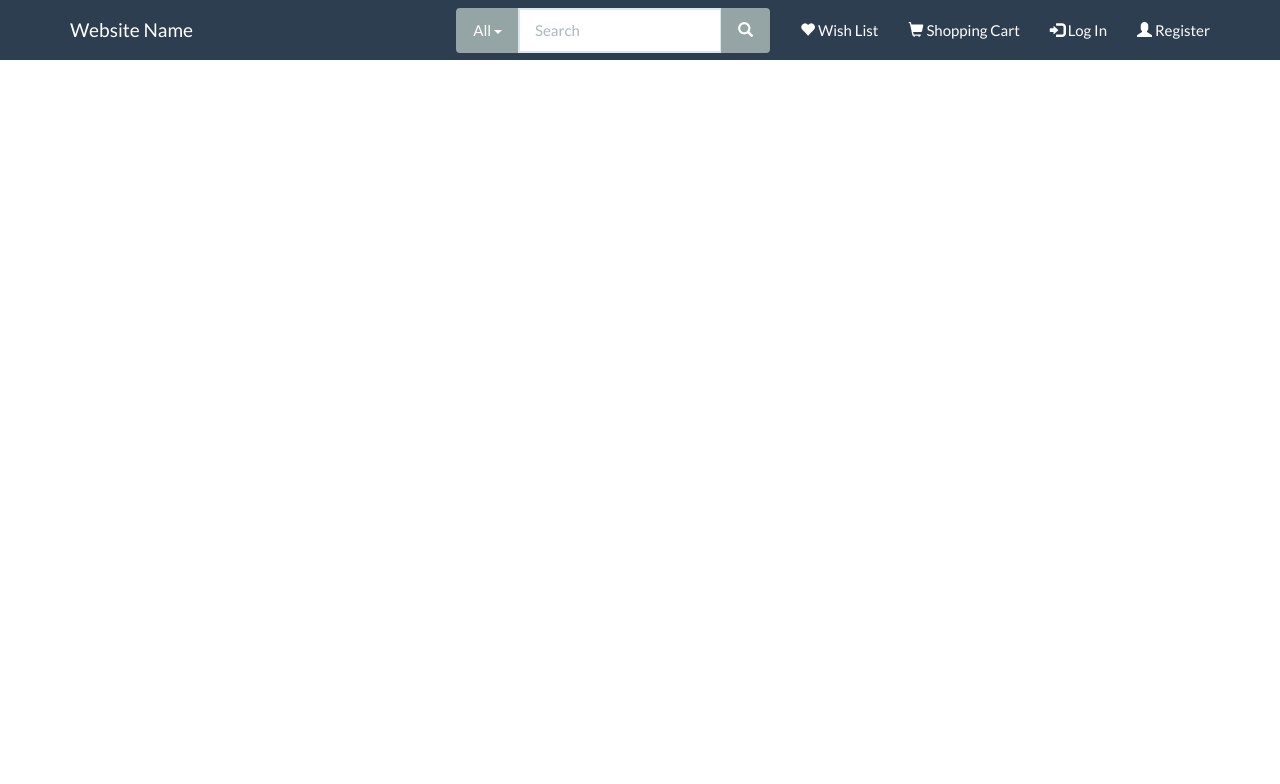
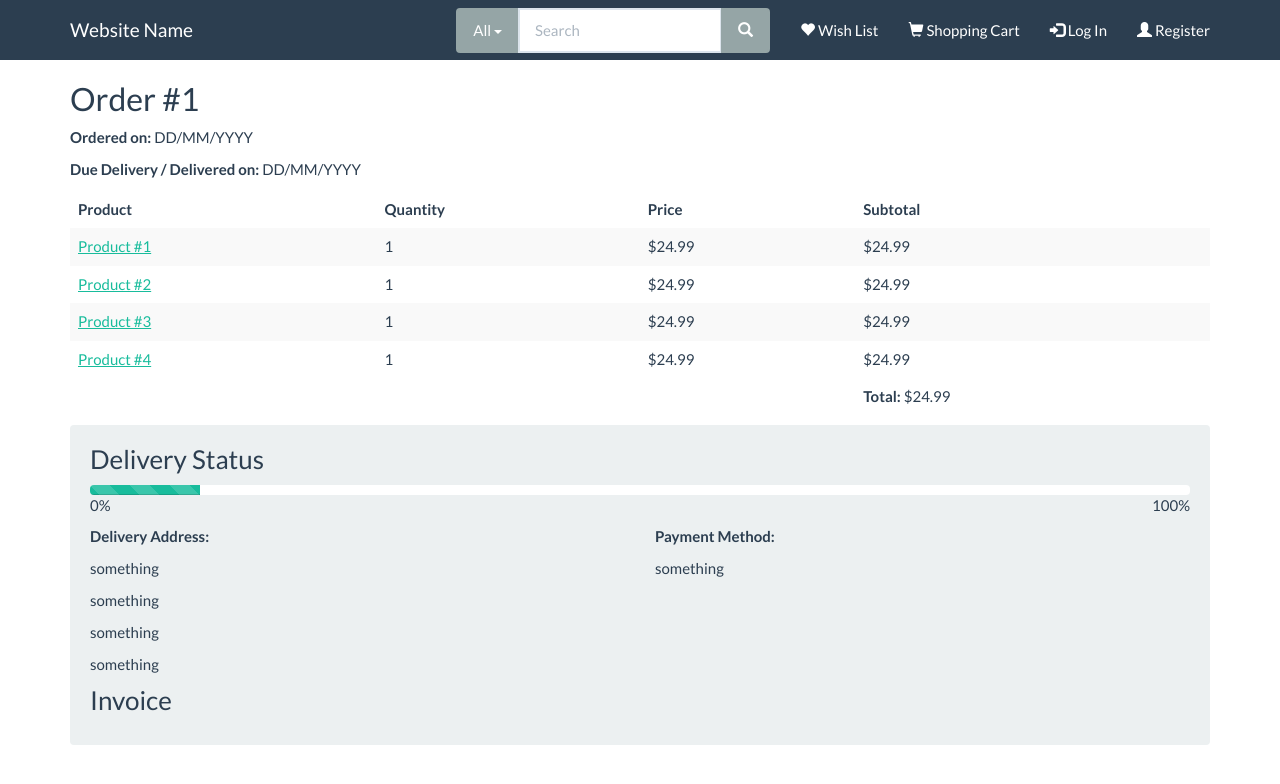
Before and after one commit to JoaoIsaias/SINF, a PHP site: page /artigo/order_status.php in a window 1280 px wide. Shown: the top 784 px of the page. Run offline with PHP 8.4, Linux system fonts and the light colour scheme.

Commit message:
Order page

```diff
--- a/login.php
+++ b/login.php
@@ -14,7 +14,7 @@
 					<form>
 						<div class="form-group">
 							<div class="input-group">
-								<input type="email" class="form-control text-center" placeholder="Email">
+								<input type="email" class="form-control text-center" placeholder="Email" required>
 								<span class="input-group-addon">
 									<span class="glyphicon glyphicon-envelope"></span>
 								</span>
@@ -22,7 +22,7 @@
 						</div>
 						<div class="form-group">
 							<div class="input-group">
-								<input type="password" class="form-control text-center" placeholder="Password">
+								<input type="password" class="form-control text-center" placeholder="Password" required>
 								<span class="input-group-addon">
 									<span class="glyphicon glyphicon-lock"></span>
 								</span>
--- a/order_status.php
+++ b/order_status.php
@@ -8,7 +8,83 @@
 	<?php require 'navbar.php'; ?>
 	<div class="container">
 		<div class="row">
-
+			<div class="col-lg-12 col-md-12 col-sm-12">
+				<h2 style="margin-top: 0">Order #1</h2>
+				<p><b>Ordered on: </b>DD/MM/YYYY</p>
+				<p><b>Due Delivery / Delivered on: </b>DD/MM/YYYY</p>
+				<div class="table-respnsive">
+					<table class="table table-striped table-hover" style="margin-bottom: 10px">
+						<thead>
+							<tr>
+								<th>Product</th>
+								<th>Quantity</th>
+								<th>Price</th>
+								<th>Subtotal</th>
+							</tr>
+						</thead>
+						<tbody>
+							<tr>
+								<td><a href="product.php">Product #1</a></td>
+								<td>1</td>
+								<td>$24.99</td>
+								<td>$24.99</td>
+							</tr>
+							<tr>
+								<td><a href="product.php">Product #2</a></td>
+								<td>1</td>
+								<td>$24.99</td>
+								<td>$24.99</td>
+							</tr>
+							<tr>
+								<td><a href="product.php">Product #3</a></td>
+								<td>1</td>
+								<td>$24.99</td>
+								<td>$24.99</td>
+							</tr>
+							<tr>
+								<td><a href="product.php">Product #4</a></td>
+								<td>1</td>
+								<td>$24.99</td>
+								<td>$24.99</td>
+							</tr>
+						</tbody>
+						<tfoot>
+							<tr>
+								<td></td>
+								<td></td>
+								<td></td>
+								<td><b>Total: </b>$24.99</td>
+							</tr>
+						</tfoot>
+					</table>
+				</div>
+				<div class="well">
+					<h3 style="margin-top: 0">Delivery Status</h3>
+					<div style="margin-bottom: 10px">
+						<div class="progress" style="background-color: #ffffff; margin-bottom: 0">
+							<div class="progress-bar progress-bar-success progress-bar-striped" role="progressbar" aria-valuenow="10" aria-valuemin="0" aria-valuemax="100" style="width: 10%">
+								<span class="sr-only">10% Complete (success)</span>
+							</div>
+						</div>
+						<span>0%</span>
+						<span class="pull-right">100%</span>
+					</div>
+					<div class="row">
+						<div class="col-lg-6 col-md-6 col-sm-6">
+							<p><b>Delivery Address:</b></p>
+							<p>something</p>
+							<p>something</p>
+							<p>something</p>
+							<p>something</p>
+						</div>
+						<div class="col-lg-6 col-md-6 col-sm-6">
+							<p><b>Payment Method:</b></p>
+							<p style="margin-bottom: 0">something</p>
+						</div>
+					</div>
+					<h3 style="margin-top: 0">Invoice</h3>
+				</div>
+			</div>
 		</div>
 	</div>
 	<?php require 'footer.php'; ?>
--- a/shopping_cart.php
+++ b/shopping_cart.php
@@ -98,7 +98,7 @@
 				</div>
 			</div>
 		</div>
-		<div class="row text-center">
+		<div class="row text-center" style="margin-bottom: 20px">
 			<a href="index.php" class="btn btn-info">
 				<span class="glyphicon glyphicon-triangle-left"></span> Continue Shopping
 			</a>
```
Also changed, not shown: manage_account.php (+37 -6 lines), orders.php (+38 -12 lines), register.php (+5 -5 lines).
